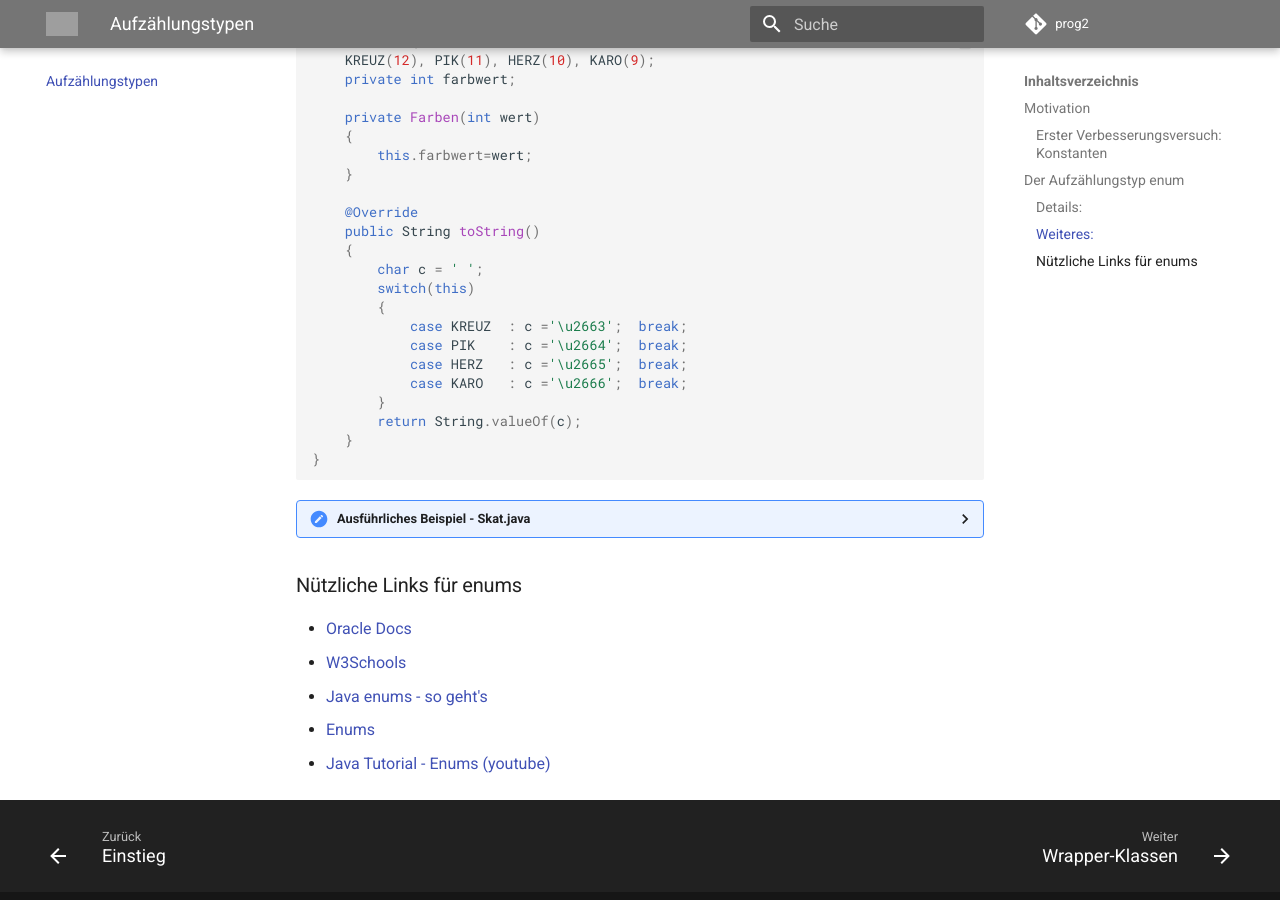
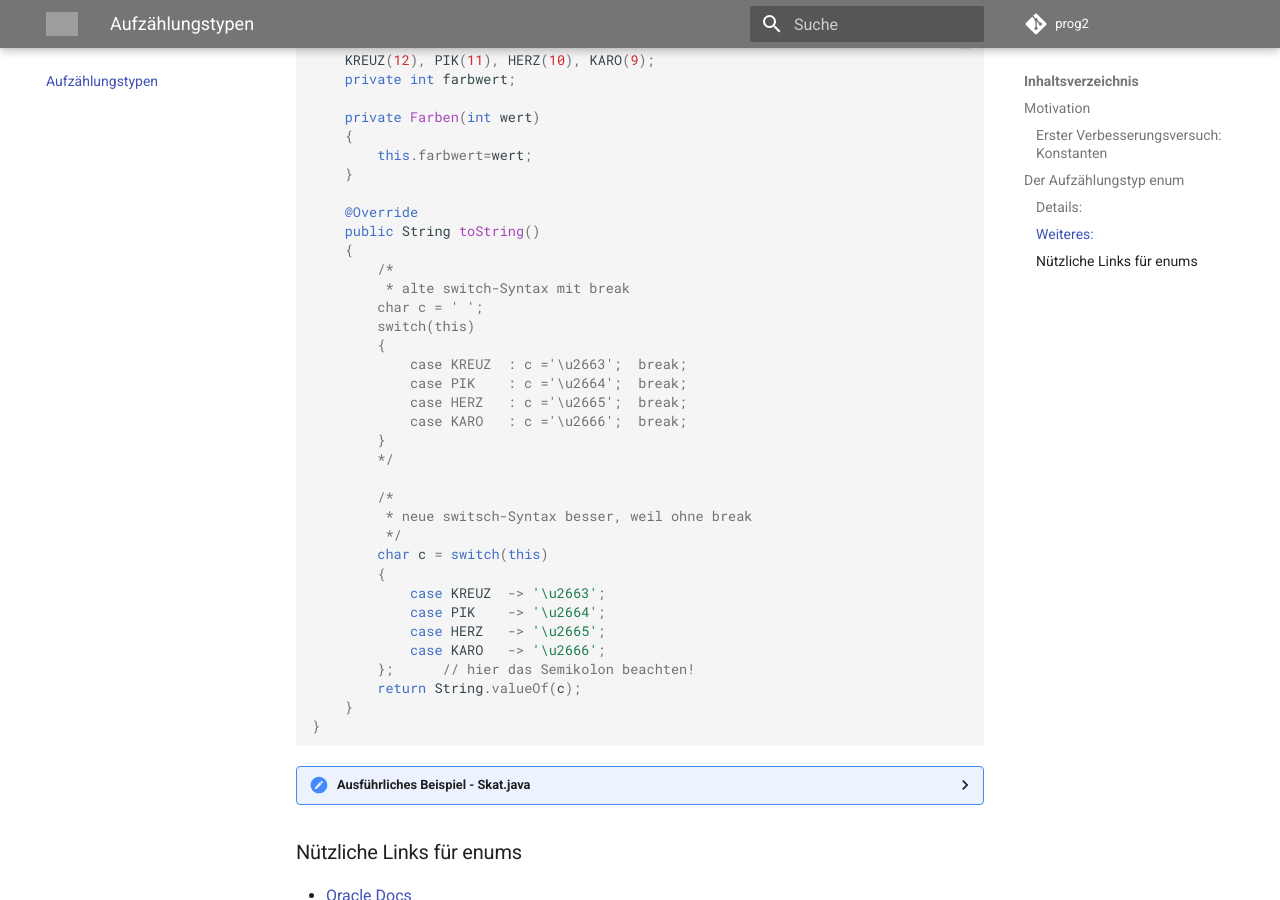
Before and after one commit to jfreiheit/prog2_2025, an MkDocs documentation site: the page built from docs/enum.md, in a window 1280 px wide and 900 px high, scrolled down 3572 px. Built offline with MkDocs 1.6.1 and Material for MkDocs 9.7.7, drawn with Linux system fonts in a browser that asks for light colours; comment, search, counter and statistics services are not loaded; grey boxes are pictures that could not be loaded.

```diff
--- a/docs/enum.md
+++ b/docs/enum.md
@@ -171,6 +171,8 @@ Verwendung:
 		@Override
 		public String toString()
 		{
+			/*
+			 * alte switch-Syntax mit break
 			char c = ' ';
 			switch(this)
 			{
@@ -179,6 +181,18 @@ Verwendung:
 				case HERZ 	: c ='\u2665'; 	break;
 				case KARO 	: c ='\u2666'; 	break;
 			}
+			*/
+
+			/*
+			 * neue switsch-Syntax besser, weil ohne break
+			 */
+			char c = switch(this)
+	        {
+	            case KREUZ  -> '\u2663';
+	            case PIK    -> '\u2664';
+	            case HERZ   -> '\u2665';
+	            case KARO   -> '\u2666';
+	        };		// hier das Semikolon beachten!
 			return String.valueOf(c);
 		}
 	}
```
Also changed, not shown: docs/index.md (+123 -0 lines), site/enum/index.html, site/index.html, site/search/search_index.json, site/sitemap.xml, 1 other file.
